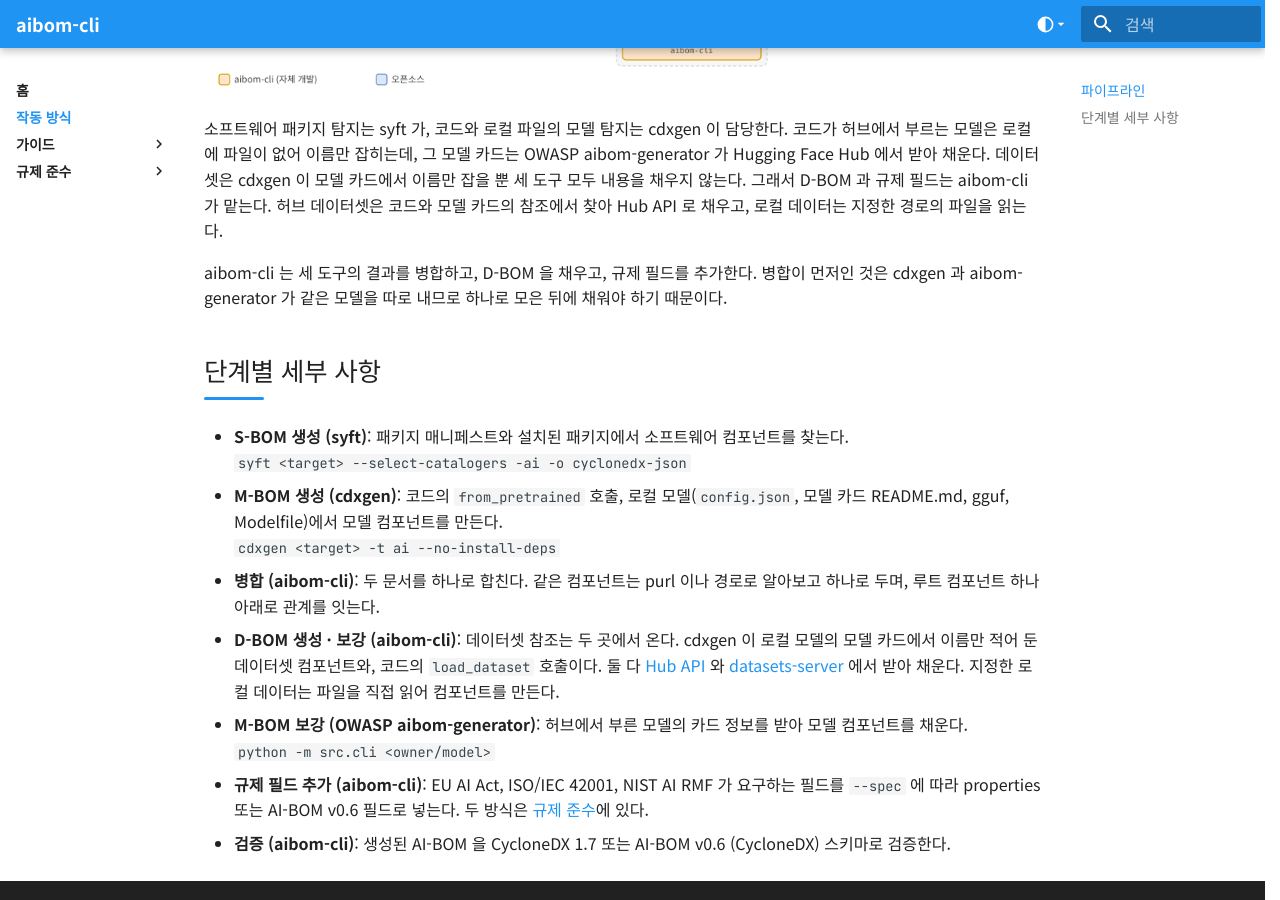
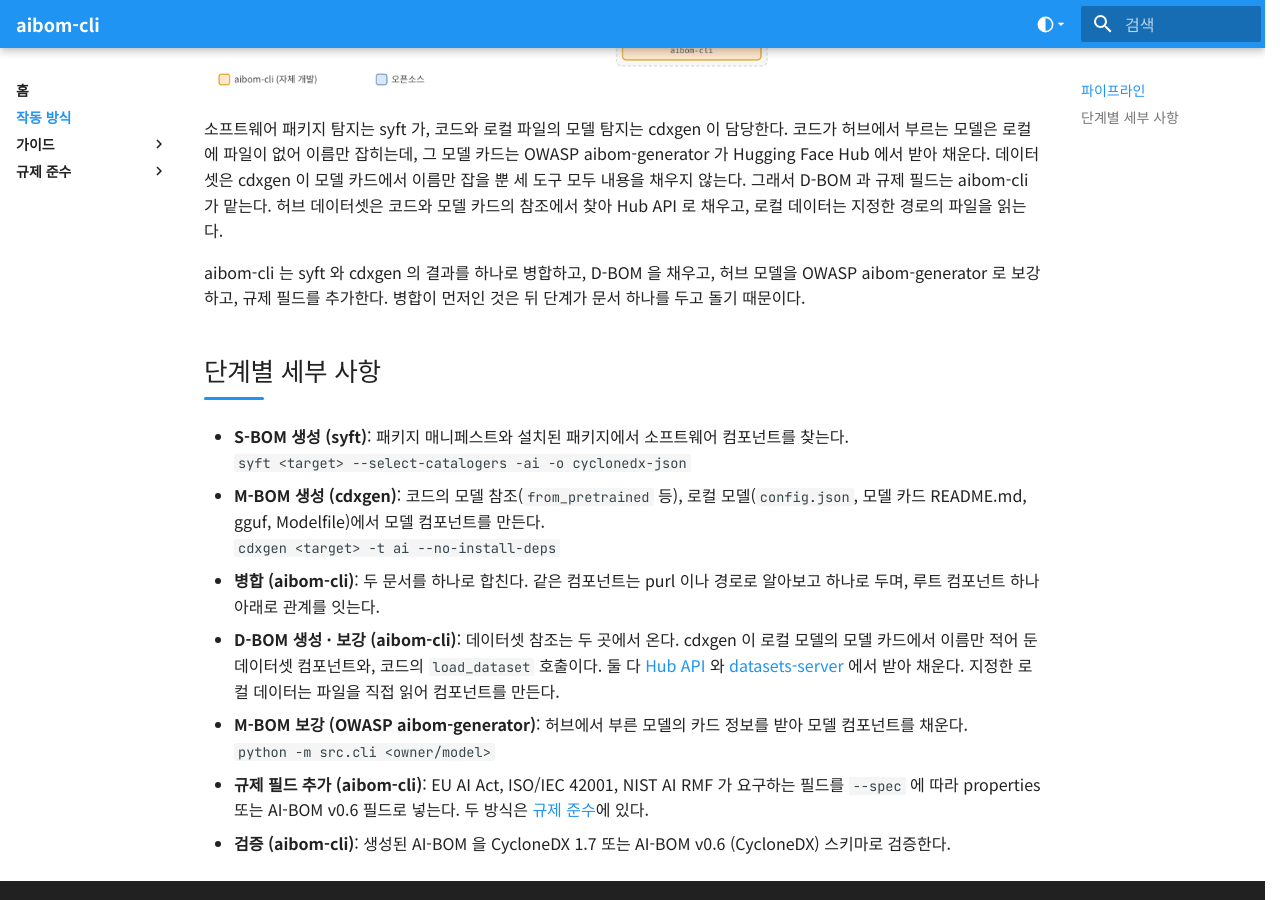
Before and after one commit to ai-devtestsecops-os/sure-aibom, an MkDocs documentation site: the page built from docs/about.md, in a window 1280 px wide and 900 px high, scrolled down 508 px. Built offline with MkDocs 1.6.1 and Material for MkDocs 9.7.7, drawn with Linux system fonts in a browser that asks for light colours.

Commit message:
docs: fix the v0.6 field sources for hub models, align the pipeline summary with the merge step, and smooth three sentences

```diff
--- a/docs/about.md
+++ b/docs/about.md
@@ -12,14 +12,14 @@ aibom-cli 는 검증된 오픈소스 도구를 조합해 AI-BOM 을 만든다. S
 잡을 뿐 세 도구 모두 내용을 채우지 않는다. 그래서 D-BOM 과 규제 필드는 aibom-cli 가 맡는다. 허브 데이터셋은 코드와 모델 카드의 참조에서
 찾아 Hub API 로 채우고, 로컬 데이터는 지정한 경로의 파일을 읽는다.
 
-aibom-cli 는 세 도구의 결과를 병합하고, D-BOM 을 채우고, 규제 필드를 추가한다. 병합이 먼저인 것은 cdxgen 과 aibom-generator 가
-같은 모델을 따로 내므로 하나로 모은 뒤에 채워야 하기 때문이다.
+aibom-cli 는 syft 와 cdxgen 의 결과를 하나로 병합하고, D-BOM 을 채우고, 허브 모델을 OWASP aibom-generator 로 보강하고, 규제 필드를
+추가한다. 병합이 먼저인 것은 뒤 단계가 문서 하나를 두고 돌기 때문이다.
 
 ## 단계별 세부 사항
 
 - **S-BOM 생성 (syft)**: 패키지 매니페스트와 설치된 패키지에서 소프트웨어 컴포넌트를 찾는다.
   `syft <target> --select-catalogers -ai -o cyclonedx-json`
-- **M-BOM 생성 (cdxgen)**: 코드의 `from_pretrained` 호출, 로컬 모델(`config.json`, 모델 카드 README.md, gguf, Modelfile)에서 모델 컴포넌트를 만든다.
+- **M-BOM 생성 (cdxgen)**: 코드의 모델 참조(`from_pretrained` 등), 로컬 모델(`config.json`, 모델 카드 README.md, gguf, Modelfile)에서 모델 컴포넌트를 만든다.
   `cdxgen <target> -t ai --no-install-deps`
 - **병합 (aibom-cli)**: 두 문서를 하나로 합친다. 같은 컴포넌트는 purl 이나 경로로 알아보고 하나로 두며, 루트 컴포넌트 하나 아래로 관계를 잇는다.
 - **D-BOM 생성 · 보강 (aibom-cli)**: 데이터셋 참조는 두 곳에서 온다. cdxgen 이 로컬 모델의 모델 카드에서 이름만 적어 둔 데이터셋 컴포넌트와, 코드의 `load_dataset` 호출이다. 둘 다 [Hub API](https://huggingface.co/docs/hub/api) 와 [datasets-server](https://huggingface.co/docs/dataset-viewer) 에서 받아 채운다. 지정한 로컬 데이터는 파일을 직접 읽어 컴포넌트를 만든다.
```
Also changed, not shown: docs/compliance/aibom-v0.6.md (+2 -2 lines), docs/guides/collected-items.md (+2 -2 lines), docs/guides/scan-targets.md (+1 -1 lines).
